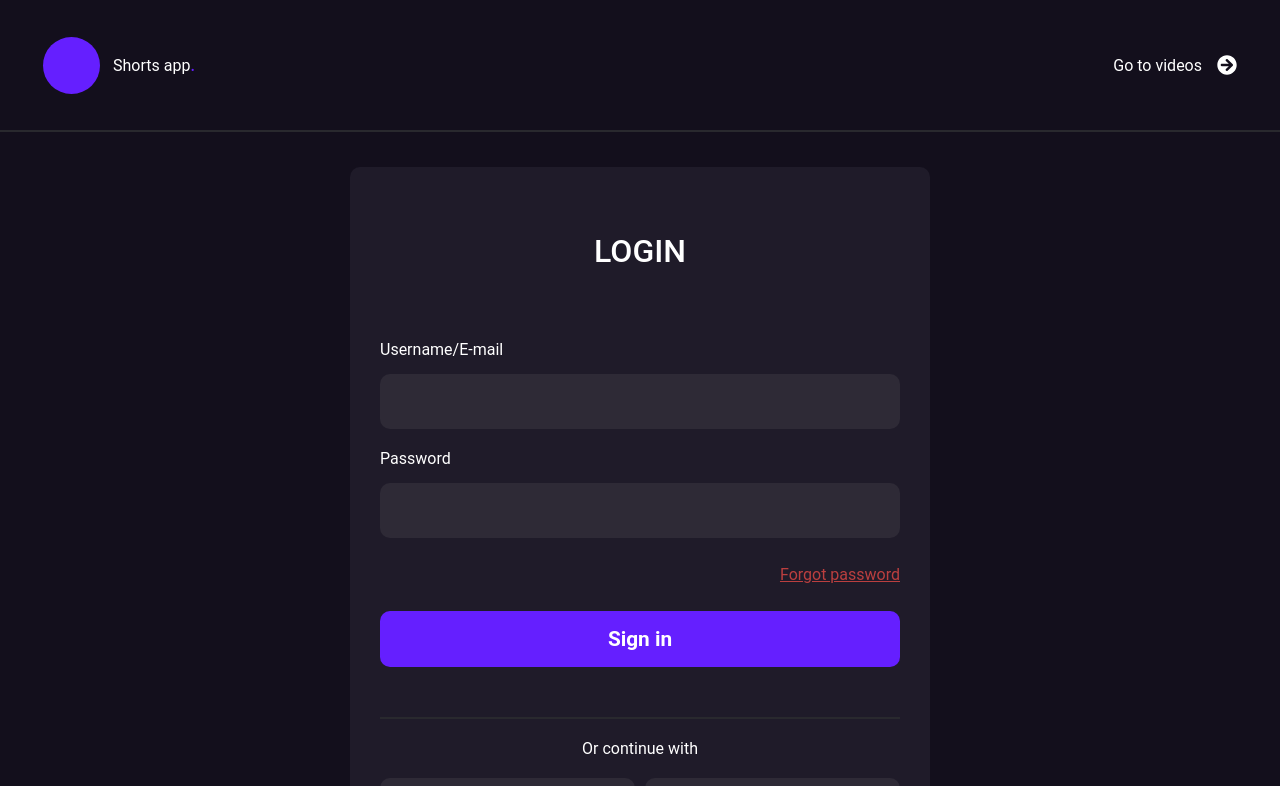
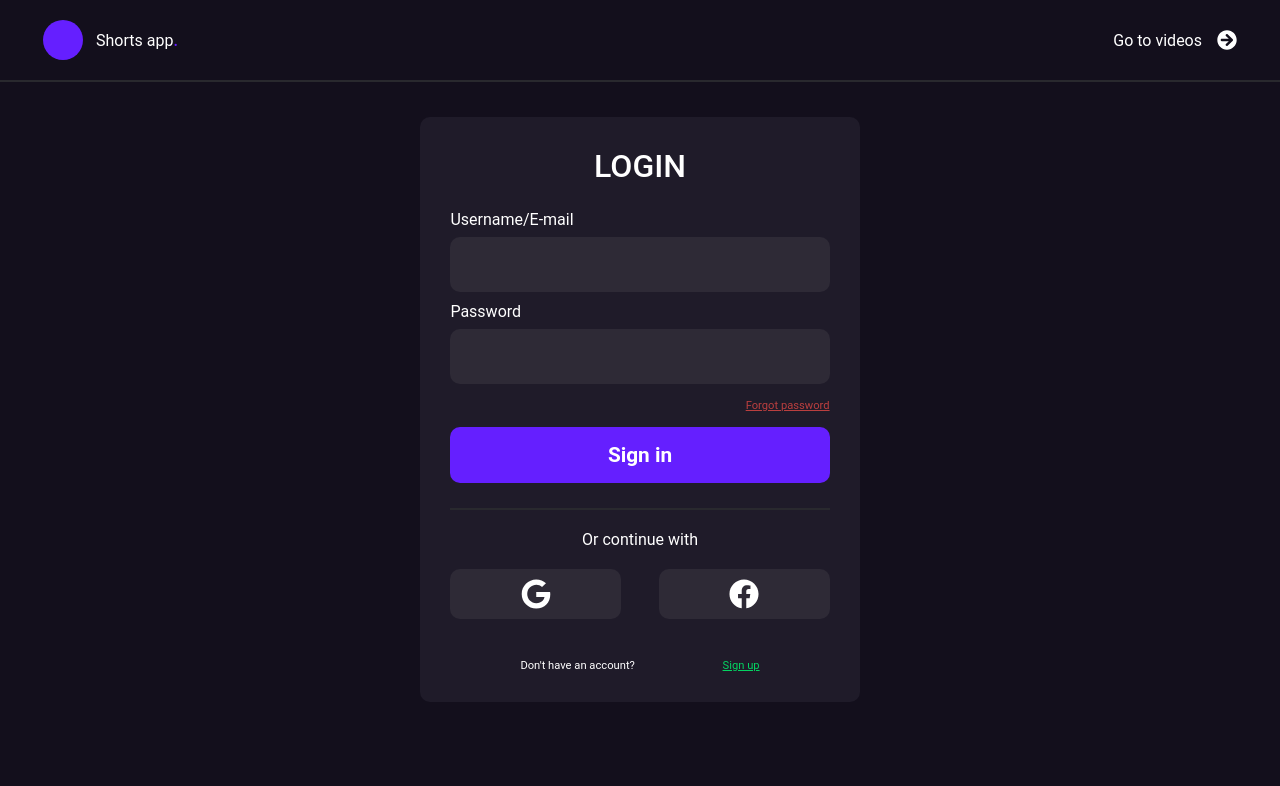
Before and after one commit to t0ky0-c0wb0ys/shorts-web, a React (Vite) app: page / in a window 1280 px wide. Shown: the top 786 px of the page. Built offline with nearby package versions, Linux system fonts and the light colour scheme.

Commit message:
style: fix layout

```diff
--- a/src/components/Header/style.ts
+++ b/src/components/Header/style.ts
@@ -2,7 +2,7 @@ import styled from 'styled-components';
 import { theme } from '../../theme';
 
 export const Container = styled.header`
-  height: 130px;
+  height: 80px;
   display: flex;
   justify-content: space-between;
   align-items: center;
@@ -24,8 +24,8 @@ export const LogoContainer = styled.div`
 `;
 
 export const Logo = styled.div`
-  height: 57px;
-  width: 57px;
+  height: 40px;
+  width: 40px;
   border-radius: 50%;
   background: ${theme.colors.purple[800]};
 `;
--- a/src/pages/SignIn/index.tsx
+++ b/src/pages/SignIn/index.tsx
@@ -26,7 +26,7 @@ export default function SignIn() {
           <Form>
             <div>
               <span>Username/E-mail</span>
-              <Input />
+              <Input type="text" />
             </div>
 
             <div>
--- a/src/pages/SignIn/style.ts
+++ b/src/pages/SignIn/style.ts
@@ -10,9 +10,8 @@ export const Container = styled.div`
 `;
 
 export const Content = styled.div`
-  padding: 65px 30px 65px 30px;
+  padding: 30px;
   height: 80%;
-  width: 580px;
   background: ${theme.colors.gray[900]};
   border-radius: 10px;
 `;
@@ -23,19 +22,19 @@ export const Title = styled.h1`
 `;
 
 export const Form = styled.form`
-  margin-top: 70px;
+  margin-top: 25px;
 
   div + div {
-    margin-top: 20px;
+    margin-top: 10px;
   }
 
   input {
-    margin-top: 15px;
+    margin-top: 8px;
   }
 `;
 
 export const Divider = styled.div`
-  margin-top: 50px;
+  margin-top: 25px;
   width: 100%;
   border: 1px solid ${theme.colors.gray[800]};
 `;
@@ -43,11 +42,12 @@ export const Divider = styled.div`
 const forgotPasswordColor = theme.colors.red[800];
 
 export const ForgotPasswordLink = styled.a`
-  margin: 27px 0px 27px 0px;
+  margin: 15px 0px;
   display: flex;
   justify-content: end;
   color: ${forgotPasswordColor};
   transition: color 0.3s;
+  font-size: 0.7rem;
 
   &:hover {
     color: ${shade(0.2, forgotPasswordColor)};
@@ -72,7 +72,7 @@ const backgroundColor = theme.colors.gray[700];
 const textColor = theme.colors.txt;
 
 export const LoginSocialButton = styled.button`
-  width: 49%;
+  width: 45%;
   display: flex;
   justify-content: center;
 
@@ -81,7 +81,7 @@ export const LoginSocialButton = styled.button`
   border-radius: 10px;
   border: none;
   background: ${backgroundColor};
-  padding: 18px;
+  padding: 10px;
   transition: background 0.3s;
   transition: color 0.3s;
 
@@ -96,6 +96,10 @@ export const DontHaveAccountContainer = styled.div`
   display: flex;
   justify-content: space-between;
   margin: 40px 70px 0px 70px;
+
+  span {
+    font-size: 0.7rem;
+  }
 `;
 
 const signButtonColor = theme.colors.green[900];
@@ -104,6 +108,7 @@ export const SignUpLink = styled.a`
   color: ${signButtonColor};
   transition: color 0.3s;
   justify-content: space-between;
+  font-size: 0.7rem;
 
   &:hover {
     color: ${shade(0.2, signButtonColor)};
--- a/src/style/global.ts
+++ b/src/style/global.ts
@@ -17,7 +17,7 @@ export default createGlobalStyle`
 
   body, input, button {
     font-family: 'Roboto', sans-serif;
-    font-size: 16px;
+    font-size: 1rem;
   }
 
   h1, h2, h3, h4, h5, h6, strong {
```
Also changed, not shown: 2 other files (tests, documents, lock files or other folders).
